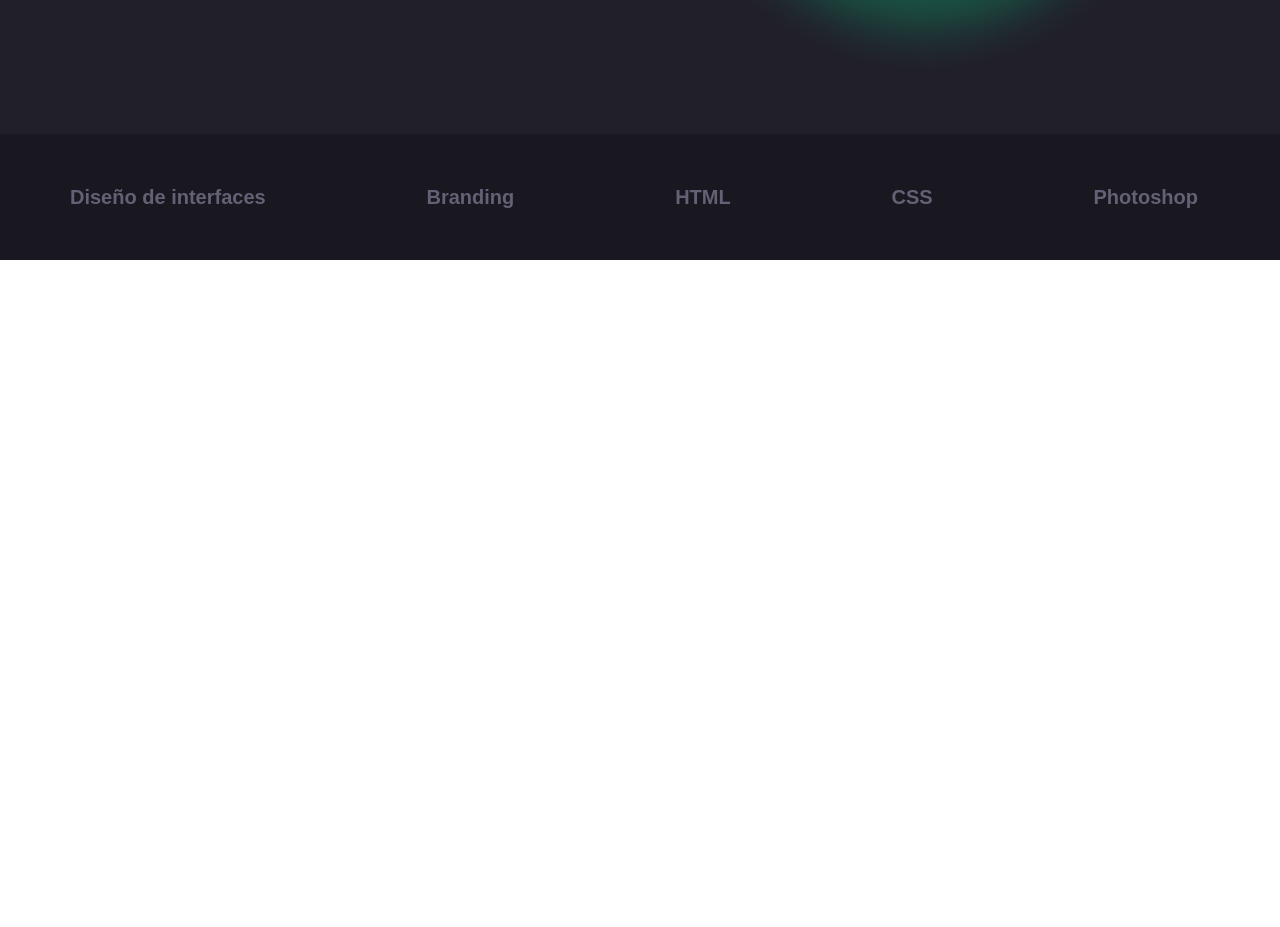
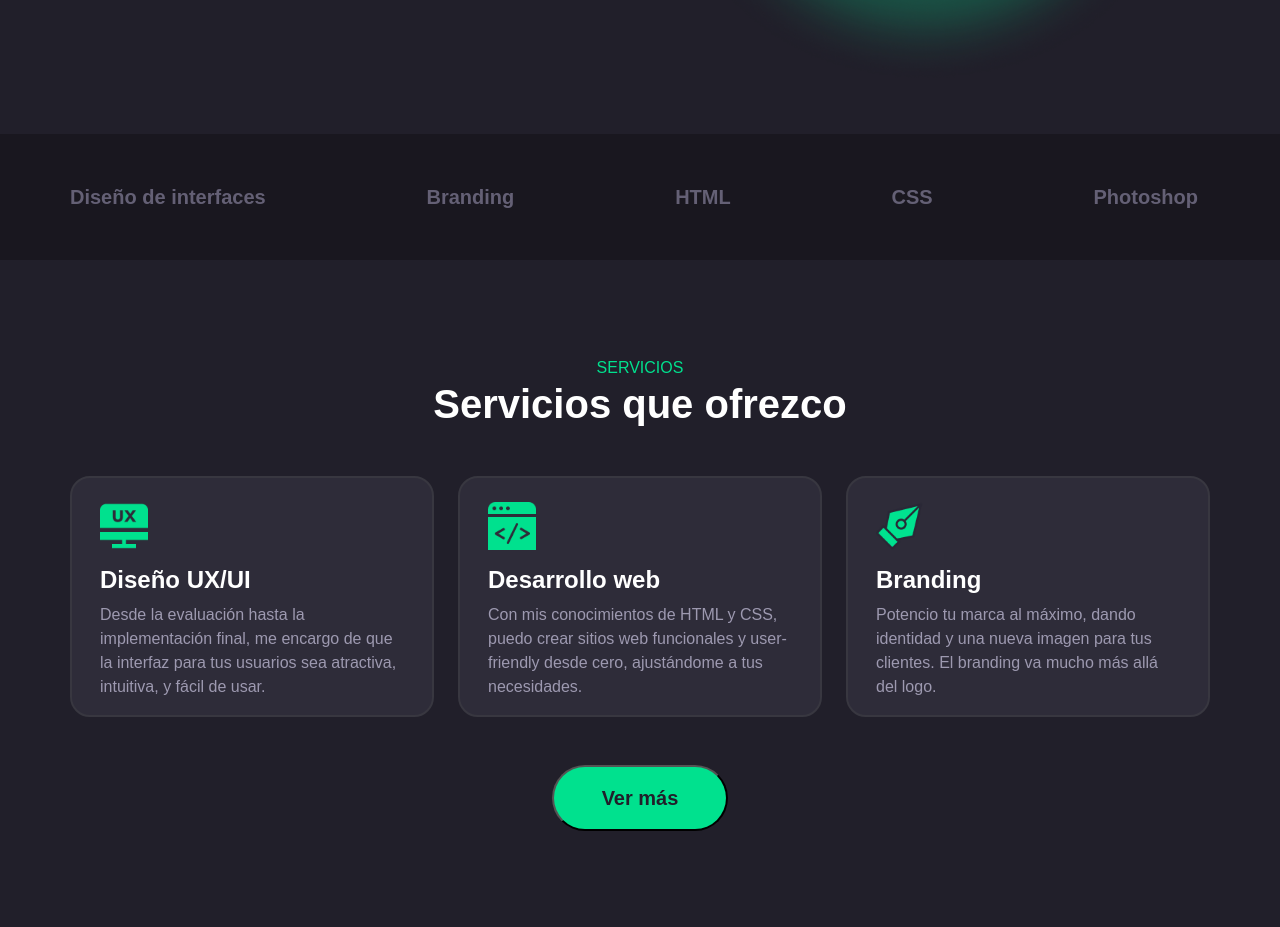
Before and after one commit to tonyo-psijas/tonyo-psijas.github.io, a plain HTML site: page index.html in a window 1280 px wide. Shown: the part 614-1541 px from the top of the page. Before the commit the page ends 874 px from the top, so only its background shows below. Drawn offline with nearby package versions, Linux system fonts and the light colour scheme; a web font is replaced by a local one.

Commit message:
sección servicios

```diff
--- a/assets/css/styles.css
+++ b/assets/css/styles.css
@@ -60,3 +60,37 @@ button.mi-cv a {
     background-color: #19171F;
     color: #646075;
 }
+
+.servicios {
+    background-color: #211F2A;
+}
+
+.servicios .card {
+    background-color: #2E2C39;
+    color: white;
+}
+
+.card {
+    border: #383740 solid 2px;
+    border-radius: 20px;
+}
+
+.card p {
+    color: #9D99B0;
+}
+
+.servicios .card img {
+    width: 64px;
+}
+
+h2 {
+    color: white;
+}
+
+button.ver-mas {
+    background-color: #00E18E;
+}
+
+button.ver-mas a {
+    color: #211F2A
+}
--- a/index.html
+++ b/index.html
@@ -81,6 +81,47 @@
         </div>
     </section>
 
+    <section class="servicios py-5">
+        <div class="container py-5 pb-5">
+            <div class="row">
+                <span class="text-center" style="color: #00E18E;">SERVICIOS</span>
+                <h2 class="text-center fs-1 fw-bold mb-5">Servicios que ofrezco</h2>
+            </div>
+
+            <div class="row row-gap-3 column-gap-4 mb-5">
+
+                <div class="card col-md">
+                    <img class="ps-3 pt-4" src="assets/images/icono-ux.png" alt="Diseño UX">
+                    <div class="card-body">
+                        <h4 class="card-title fw-bold">Diseño UX/UI</h5>
+                        <p class="card-text">Desde la evaluación hasta la implementación final, me encargo de que la interfaz para tus usuarios sea atractiva, intuitiva, y fácil de usar.</p>
+                    </div>
+                </div>
+
+                <div class="card col-md">
+                    <img class="ps-3 pt-4" src="assets/images/icono-dev.png" alt="Diseño UX">
+                    <div class="card-body">
+                        <h4 class="card-title fw-bold">Desarrollo web</h5>
+                        <p class="card-text">Con mis conocimientos de HTML y CSS, puedo crear sitios web funcionales y user-friendly desde cero, ajustándome a tus necesidades.</p>
+                    </div>
+                </div>
+
+                <div class="card col-md">
+                    <img class="ps-3 pt-4" src="assets/images/icono-branding.png" alt="Diseño UX">
+                    <div class="card-body">
+                        <h4 class="card-title fw-bold">Branding</h5>
+                        <p class="card-text">Potencio tu marca al máximo, dando identidad y una nueva imagen para tus clientes. El branding va mucho más allá del logo.</p>
+                    </div>
+                </div>
+
+            </div>
+
+            <div class="d-flex justify-content-center">
+                <button class="ver-mas mx-auto px-5 py-3"><a href="#" class="fw-semibold fs-5">Ver más</a></button>
+            </div>
+        </div>
+    </section>
+
     </main>
 
 
```
Also changed, not shown: assets/images/icono-branding.png (added), assets/images/icono-dev.png (added), assets/images/icono-ux.png (added), 3 other files.
